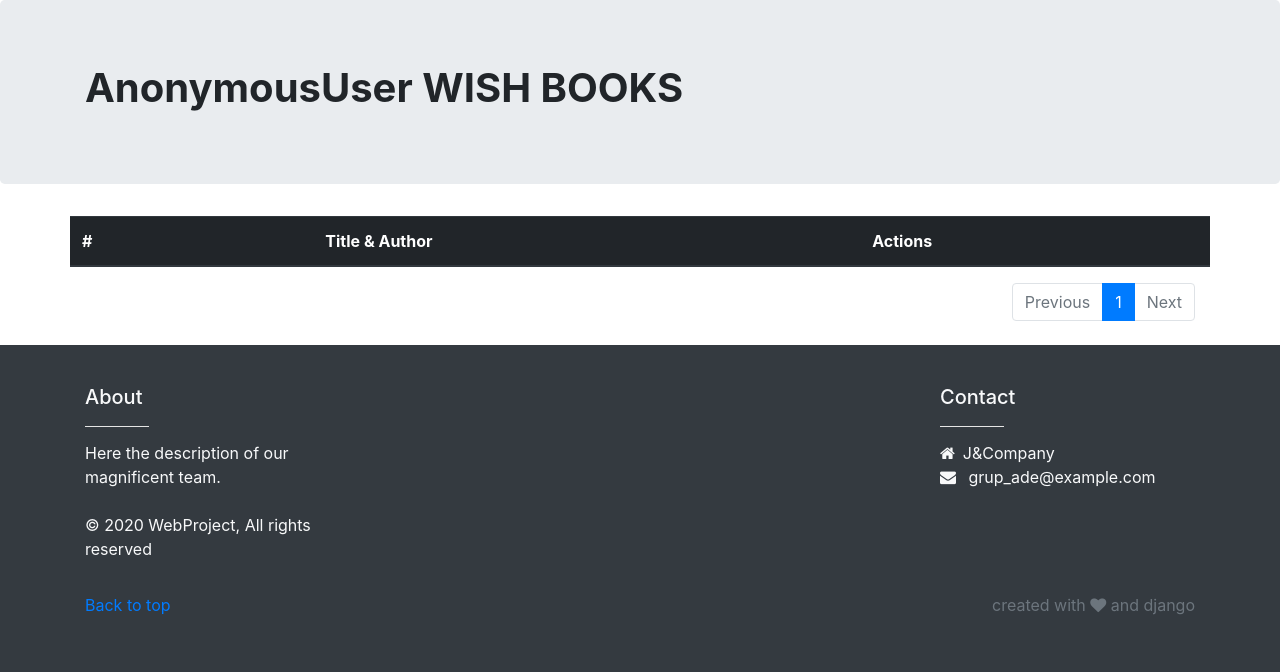
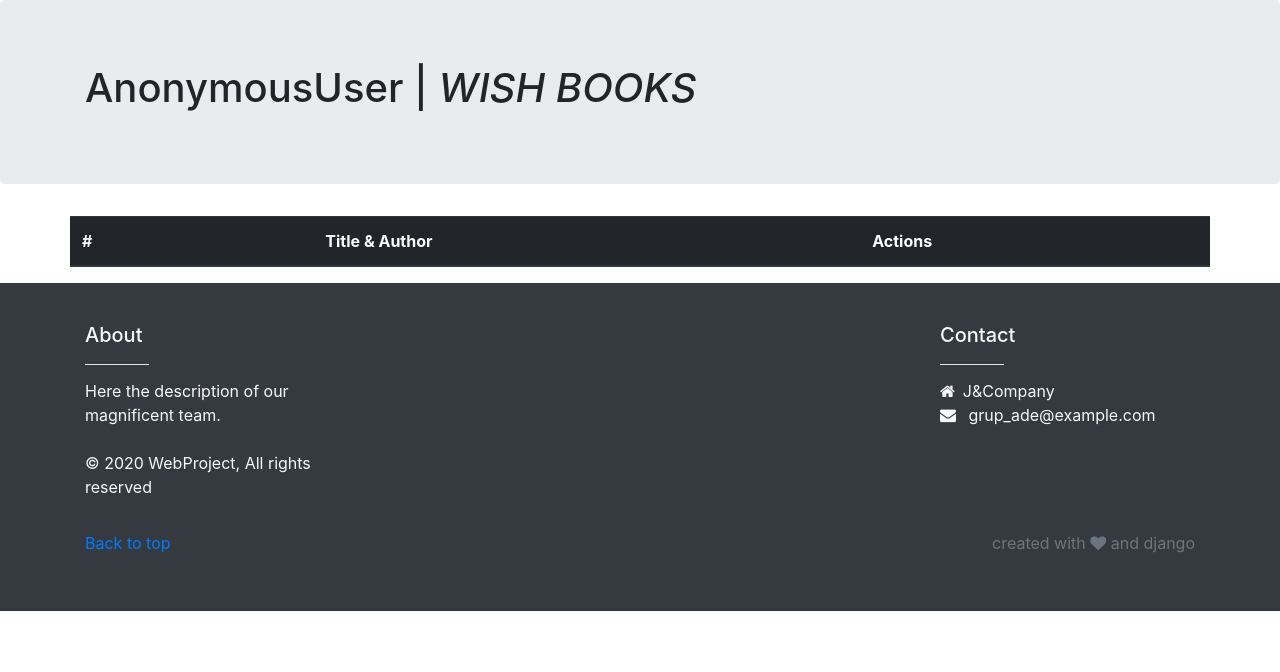
Before and after one commit to josalhor/WebProjectOne, a Django app: a page that uses book_visualizer/templates/wish_list.html in a window 1280 px wide. Shown: the part 86-758 px from the top of the page. Run offline with Django 3.2, Linux system fonts and the light colour scheme; tables that the repository leaves empty hold one stand-in row (values such as "Sample post"); lists and menus that the app fills with data are empty; parts of the project's set-up code (start-up, migrations or seed data) failed here and were passed over; some libraries are stand-ins or nearby versions.

Commit message:
Wish list added buttons and loop issue fixed

```diff
--- a/book_visualizer/templates/wish_list.html
+++ b/book_visualizer/templates/wish_list.html
@@ -4,7 +4,7 @@
 {% block content %}
 <section class="jumbotron">
 	<div class="container">
-		<h1 style='font-weight: bold;'>{{ user }} WISH BOOKS</h1>
+		<h1>{{ user }}  |  <em>WISH BOOKS</em></h1>
 	</div>
 </section>
 <div class="container">
@@ -38,44 +38,16 @@
 						</script>
 					</td>
 					<td>
-						{{ book.title }} - {{ book.author }}
+						<b>{{ book.title }}</b> - {{ book.author }}
 					</td>
 					<td>
-						<a href="#" class="btn btn-warning"><i class="fas fa-edit"></i></a> |
-						<a href="#" class="btn btn-danger"><i class="fas fa-trash"></i></a>
+						<button class="float-right btn btn-success btn-sm rounded-5" type="button" title="Edit"><i class="fa fa-edit"></i></button>
+                        <button class="float-right btn btn-danger btn-sm rounded-5" type="button"title="Delete"><i class="fa fa-trash"></i></button>
 					</td>
 				</tr>
 				{% endfor %}
 			</tbody>
 		</table>
-		<div class="col-12">
-			<nav aria-label="...">
-				<ul class="pagination justify-content-end mb-4">
-					{% if books_list.has_previous %}
-						<li class="page-item activate">
-							<a class="page-link" href="?page={{ books_list.previous_page_number }}">Previous</a>
-						</li>
-					{% else %}
-						<li class="page-item disabled">
-							<a class="page-link" href="#">Previous</a>
-						</li>
-					{% endif %}
-
-					<li class="page-item active"><a class="page-link" href="#">{{ books_list.number }}</a>
-						<span class="sr-only">(current)</span>
-					</li>
-					{% if books_list.has_next %}
-						<li class="page-item activate">
-							<a class="page-link" href="?page={{ books_list.next_page_number }}">Next</a>
-						</li>
-					{% else %}
-						<li class="page-item disabled">
-							<a class="page-link" href="#">Next</a>
-						</li>
-					{% endif %}
-				</ul>
-			</nav>
-		</div>
 	</div>
 </div>
 {% endblock content %}
--- a/book_visualizer/views.py
+++ b/book_visualizer/views.py
@@ -116,19 +116,8 @@ def wish_list(request, user):
 	u = User.objects.get(username=user)
 	wished_books = u.wishes.all()
 
-	page = request.GET.get('page', 1)
-	paginator = Paginator(wished_books, 9) # Show 6 books per page
-
-	try:
-		books_list = paginator.page(page)
-	except PageNotAnInteger:
-		books_list = paginator.page(1)
-	except EmptyPage:
-		books_list = paginator.page(paginator.num_pages)
-
-
 	context = {
-		'books_list': books_list
+		'books_list': wished_books
 	}
 
 	return render(request, 'wish_list.html', context)
```
Also changed, not shown: book_visualizer/templates/book_details.html (+1 -8 lines).
